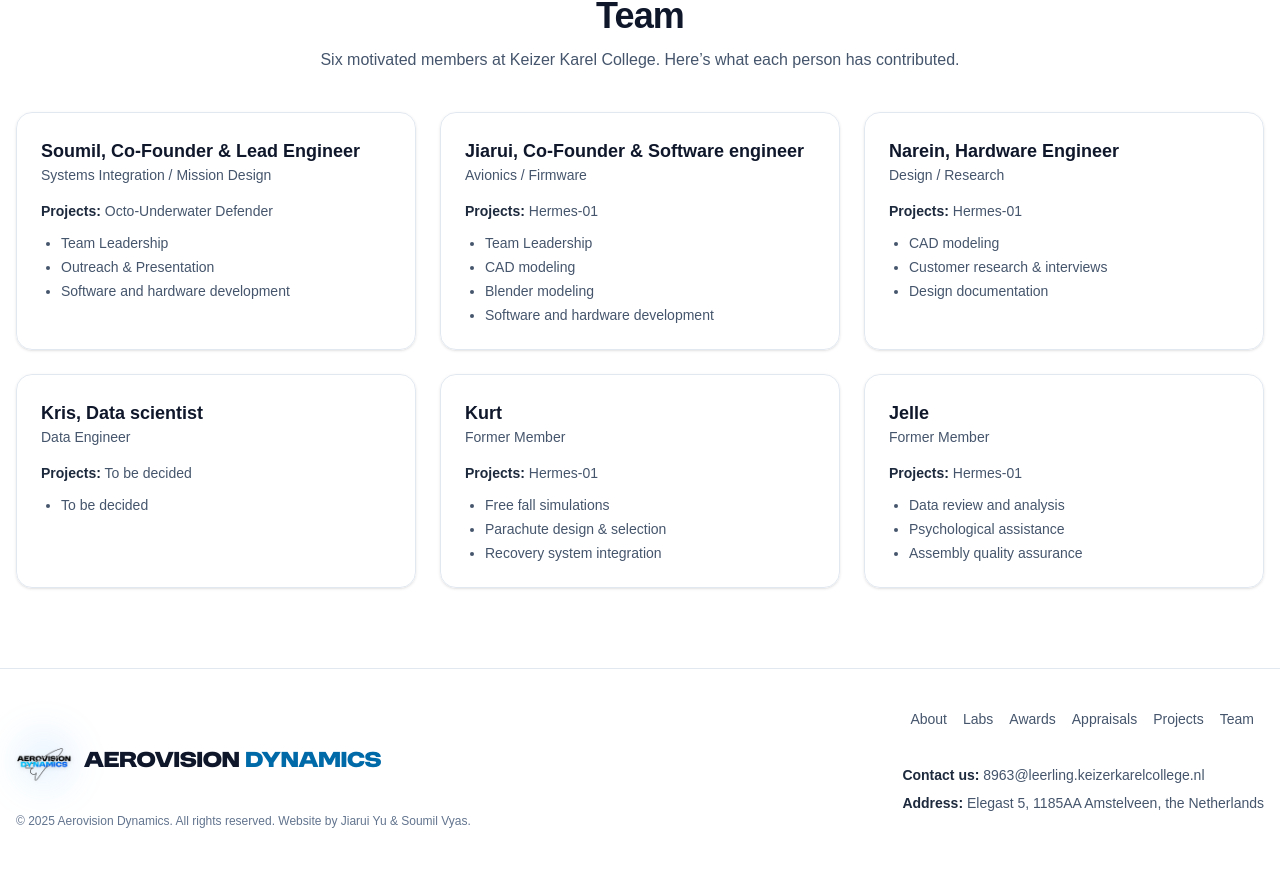
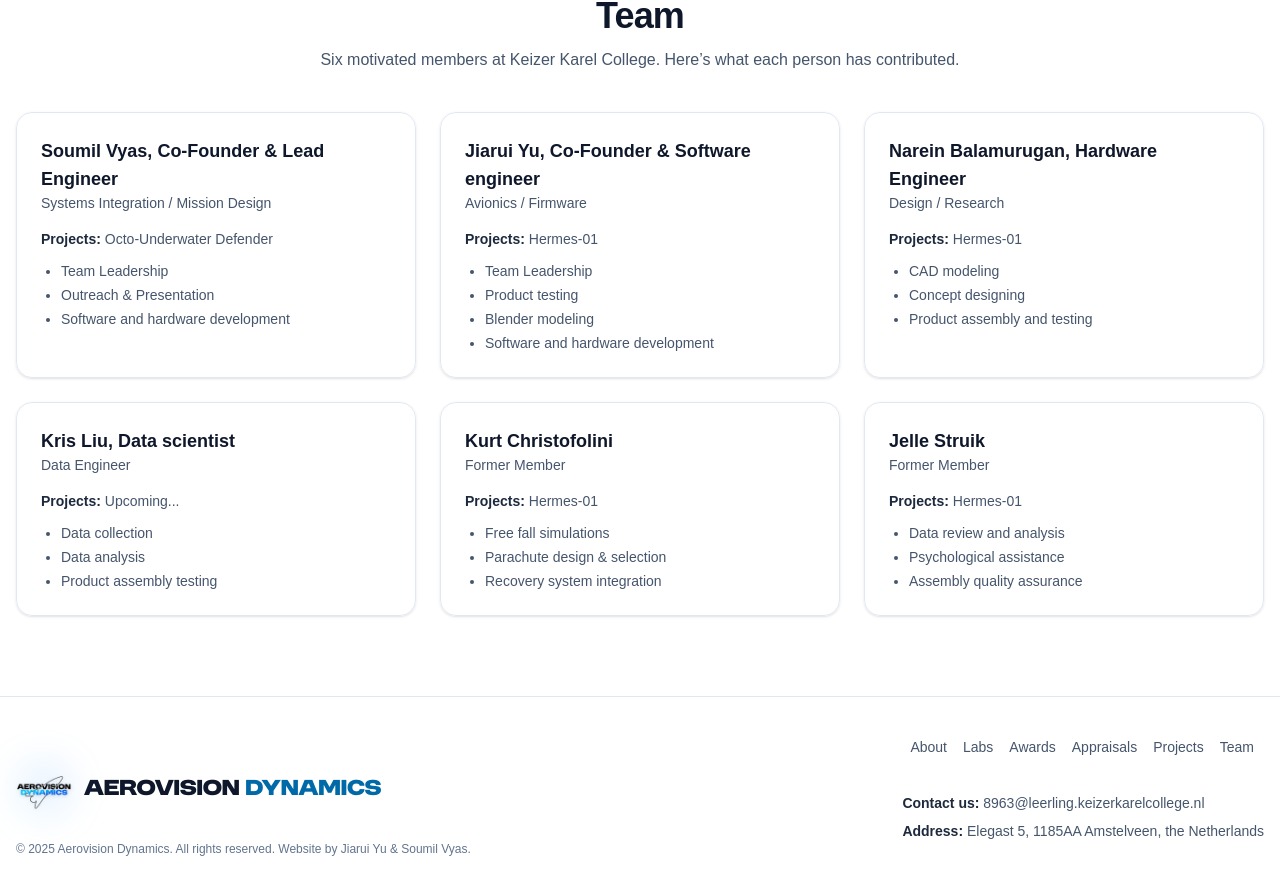
Before and after one commit to AerovisionDynamics/AerovisionDynamics.github.io, a Next.js app: page / in a window 1280 px wide. Shown: the part 4107-5002 px from the top of the page. Before the commit the page ends 4976 px from the top, so only its background shows below. Built offline with nearby package versions, Linux system fonts and the light colour scheme.

Commit message:
Update page.jsx

```diff
--- a/app/page.jsx
+++ b/app/page.jsx
@@ -421,7 +421,7 @@ const Team = () => (
       <div className="mt-10 grid gap-6 md:grid-cols-3">
         {[
           {
-            name: "Soumil, Co-Founder & Lead Engineer",
+            name: "Soumil Vyas, Co-Founder & Lead Engineer",
             role: "Systems Integration / Mission Design",
             projects: ["Octo-Underwater Defender"],
             tasks: [
@@ -431,37 +431,39 @@ const Team = () => (
             ],
           },
           {
-            name: "Jiarui, Co-Founder & Software engineer",
+            name: "Jiarui Yu, Co-Founder & Software engineer",
             role: "Avionics / Firmware",
             projects: ["Hermes‑01"],
             tasks: [
               "Team Leadership",
-              "CAD modeling",
+              "Product testing",
               "Blender modeling",
               "Software and hardware development",
             ],
           },
 
           {
-            name: "Narein, Hardware Engineer",
+            name: "Narein Balamurugan, Hardware Engineer",
             role: "Design / Research",
             projects: ["Hermes‑01"],
             tasks: [
               "CAD modeling",
-              "Customer research & interviews",
-              "Design documentation",
+              "Concept designing",
+              "Product assembly and testing",
             ],
           },
           {
-            name: "Kris, Data scientist ",
+            name: "Kris Liu, Data scientist ",
             role: "Data Engineer",
-            projects: ["To be decided"],
+            projects: ["Upcoming..."],
             tasks: [
-              "To be decided",
+              "Data collection",
+              "Data analysis",
+              "Product assembly testing",
             ],
           },
           {
-            name: "Kurt",
+            name: "Kurt Christofolini",
             role: "Former Member",
             projects: ["Hermes‑01"],
             tasks: [
@@ -471,7 +473,7 @@ const Team = () => (
             ],
           },
           {
-            name: "Jelle",
+            name: "Jelle Struik",
             role: "Former Member",
             projects: ["Hermes-01"],
             tasks: [
```
